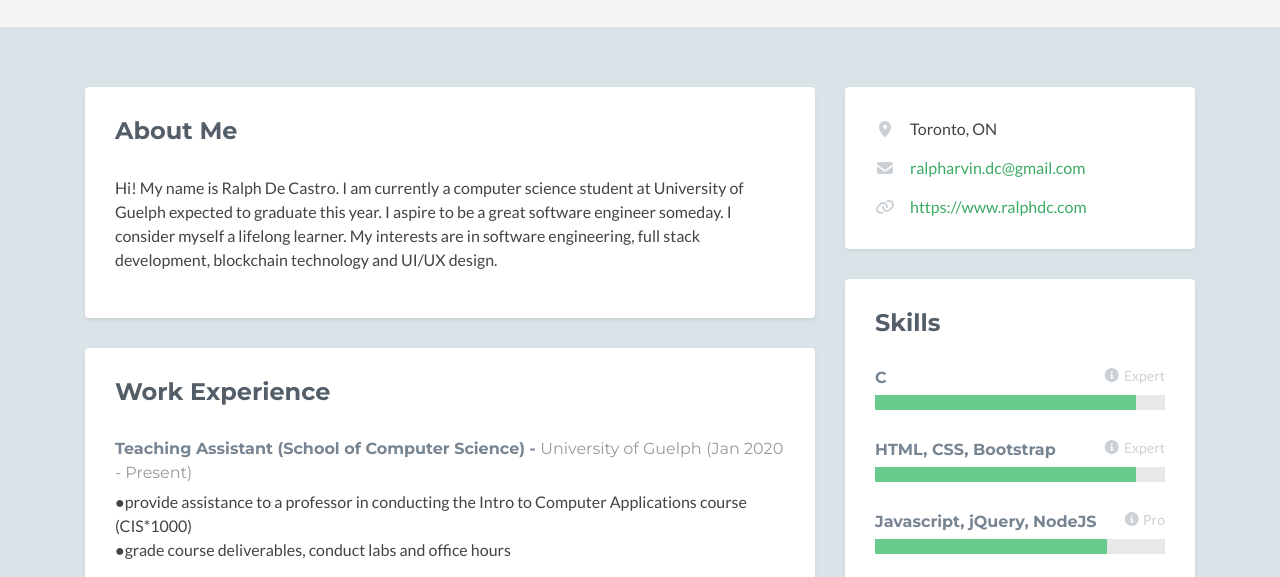
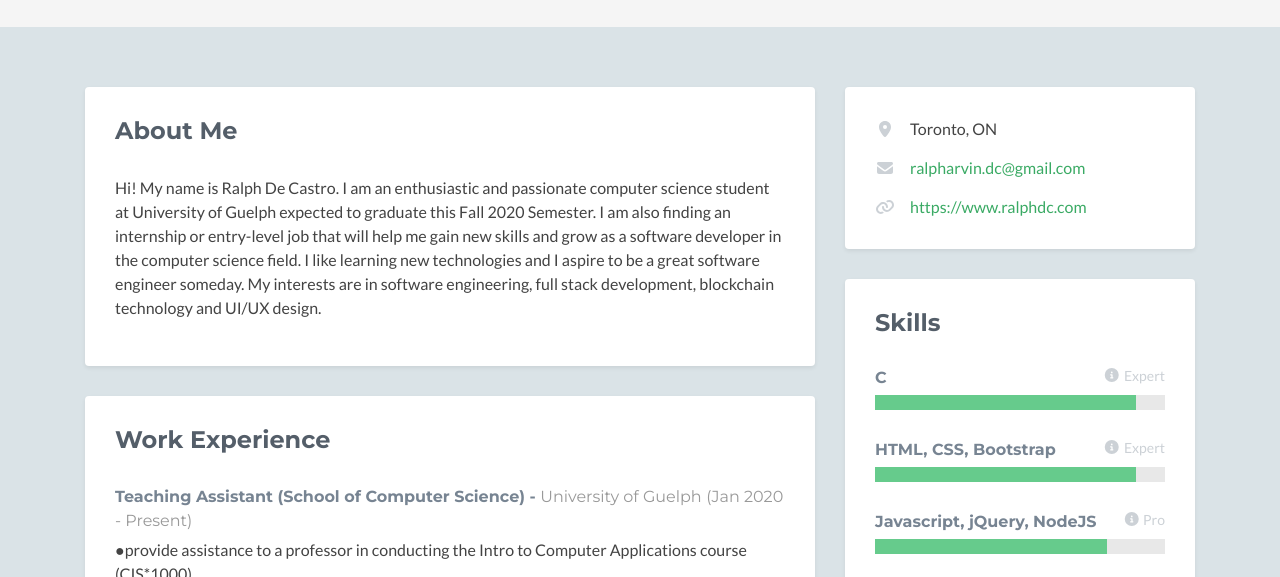
Before and after one commit to imralpharvin/ralphdc-website, a plain HTML site: page index.html in a window 1280 px wide. Shown: the part 223-800 px from the top of the page. Drawn offline with nearby package versions, Linux system fonts and the light colour scheme; no server answers; some icons are missing.

Commit message:
updated intro and icon

```diff
--- a/index.html
+++ b/index.html
@@ -88,12 +88,15 @@
               <h2 class="heading">About Me</h2>
               <div class="content">
                 <p>
-                  Hi! My name is Ralph De Castro. I am currently a computer
-                  science student at University of Guelph expected to graduate
-                  this year. I aspire to be a great software engineer someday. I
-                  consider myself a lifelong learner. My interests are in
-                  software engineering, full stack development, blockchain
-                  technology and UI/UX design.
+                  Hi! My name is Ralph De Castro. I am an enthusiastic and
+                  passionate computer science student at University of Guelph
+                  expected to graduate this Fall 2020 Semester. I am also
+                  finding an internship or entry-level job that will help me
+                  gain new skills and grow as a software developer in the
+                  computer science field. I like learning new technologies and I
+                  aspire to be a great software engineer someday. My interests
+                  are in software engineering, full stack development,
+                  blockchain technology and UI/UX design.
                 </p>
               </div>
               <!--//content-->
@@ -177,7 +180,9 @@
                 </div>
                 <!--//item-->
                 <center>
-                  <a class="btn btn-cta-secondary" href="#"
+                  <a
+                    class="btn btn-cta-secondary"
+                    href="https://www.linkedin.com/in/ralpharvindc/"
                     >More on Linkedin <i class="fas fa-chevron-right pt-1"></i
                   ></a>
                 </center>
@@ -232,7 +237,9 @@
                 </div>
                 <!--//item-->
                 <center>
-                  <a class="btn btn-cta-secondary" href="#"
+                  <a
+                    class="btn btn-cta-secondary"
+                    href="https://github.com/imralpharvin"
                     >More on GitHub <i class="fas fa-chevron-right pt-1"></i
                   ></a>
                 </center>
```
Also changed, not shown: ralphArvinDC.ico.
